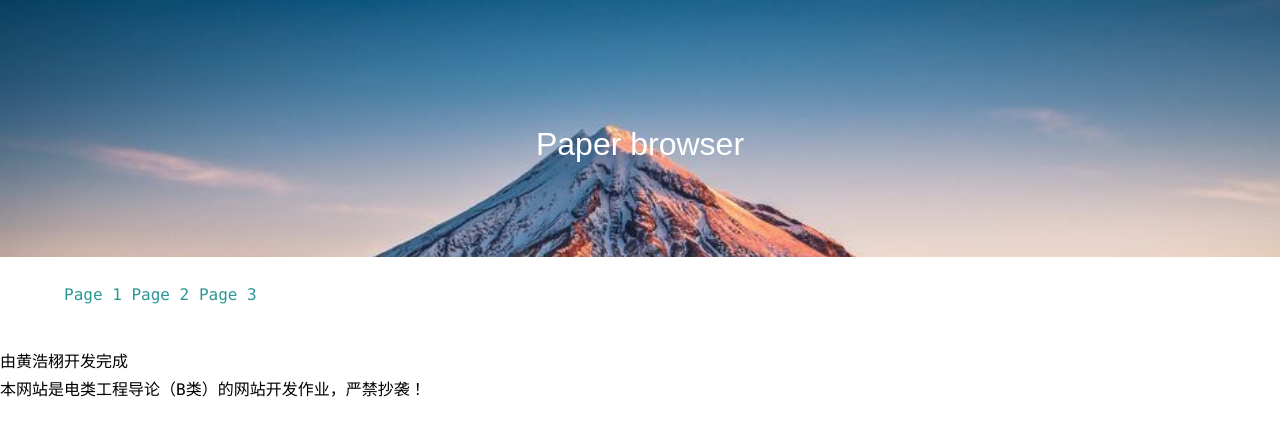
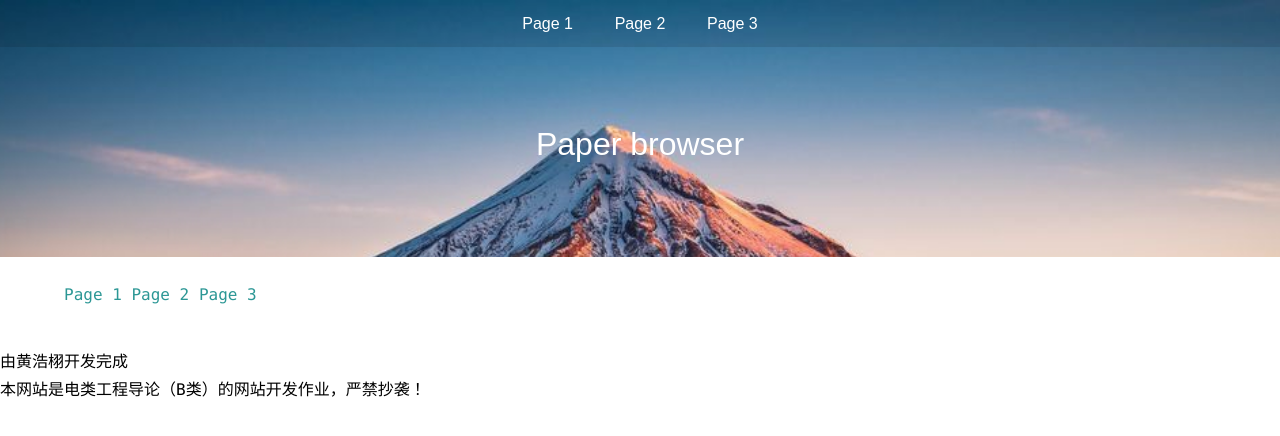
Before and after one commit to BPsoda/ICE2604-Homework-Literature-Web, a plain HTML site: page templates/index.html in a window 1280 px wide. Drawn offline with Linux system fonts and the light colour scheme.

Commit message:
Add: navigation bar.

```diff
--- a/templates/index.html
+++ b/templates/index.html
@@ -9,6 +9,13 @@
   <body>
     <header>
       <h1>Paper browser</h1>
+      <nav>
+        <ul>
+          <li><a href="/pages/page1">Page 1</a></li>
+          <li><a href="/pages/page2">Page 2</a></li>
+          <li><a href="/pages/page3">Page 3</a></li>
+        </ul>
+      </nav>
     </header>
     <main>
       <div class="page-list">
```
Also changed, not shown: templates/pages/page1.html (+7 -0 lines), templates/pages/page2.html (+7 -0 lines), templates/pages/page3.html (+7 -0 lines).
